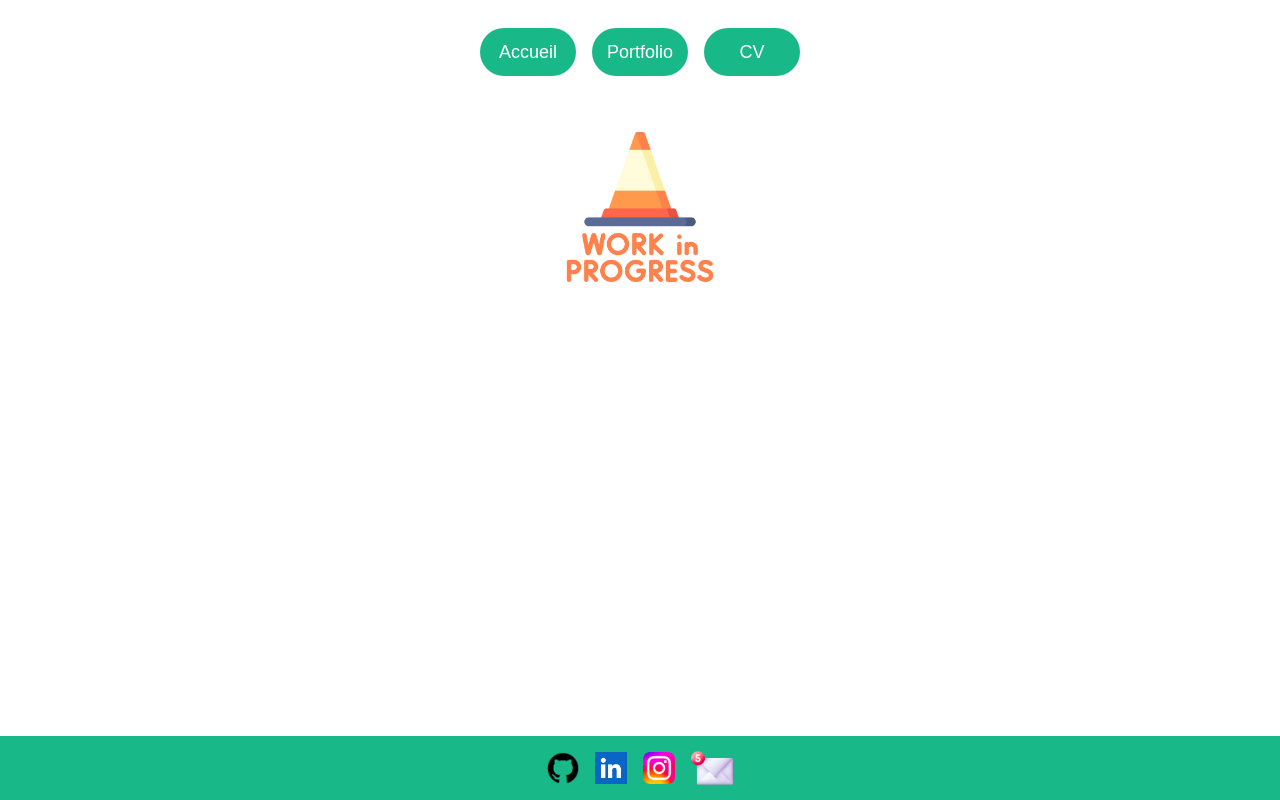
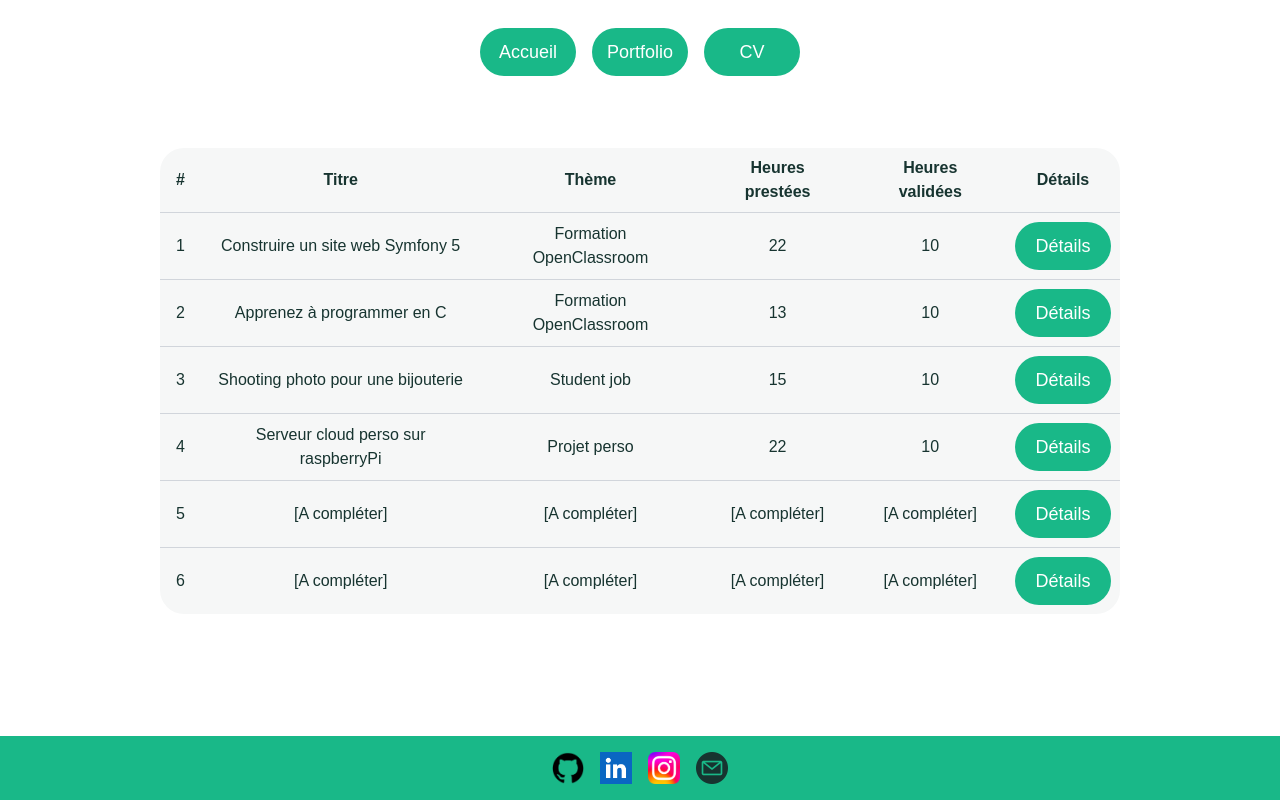
Before and after one commit to jclaerhout/ju-portfolio, a Next.js app: page /portfolio in a window 1280 px wide. Built offline with nearby package versions, Linux system fonts and the light colour scheme; a web font is replaced by a local one.

Commit message:
Started portfolio tab

```diff
--- a/app/Nav.js
+++ /dev/null
@@ -1,23 +0,0 @@
-import Link from "next/link";
-
-function Nav() {
-    return (
-        <nav className="flex items-center justify-center mt-5">
-            <Button href="/">Accueil</Button>
-            <Button href="/portfolio">Portfolio</Button>
-            <Button href="/cv">CV</Button>
-        </nav>
-    );
-}
-
-function Button({ href, children }) {
-    return (
-      <Link href={href}>
-        <button className="m-2 w-24 h-12 rounded-3xl text-lg font-zen-bold bg-lightgreen transform transition-transform duration-500 hover:scale-110">
-          {children}
-        </button>
-      </Link>
-    );
-}
-
-export default Nav;
--- a/app/Footer.js
+++ b/app/components/Footer.js
@@ -14,7 +14,7 @@ function Footer() {
           <Image width={32} height={32} src="/images/instagram-icon.png" alt="Instagram" />
         </a>
         <a href="mailto:julienclaerhout@gmail.com" target="_blank" rel="noopener noreferrer">
-          <Image width={42} height={42} src="/images/mail-icon.png" alt="Mail" />
+          <Image width={32} height={32} src="/images/mail-icon.png" alt="Mail" />
         </a>
       </div>
     </footer>
--- /dev/null
+++ b/app/components/Nav.js
@@ -0,0 +1,13 @@
+import { Button } from './utils';
+
+function Nav() {
+    return (
+        <nav className="flex items-center justify-center mt-5">
+            <Button href="/">Accueil</Button>
+            <Button href="/portfolio">Portfolio</Button>
+            <Button href="/cv">CV</Button>
+        </nav>
+    );
+}
+
+export default Nav;
--- /dev/null
+++ b/app/components/utils.js
@@ -0,0 +1,11 @@
+import Link from 'next/link';
+
+export function Button({ href, children }) {
+    return (
+      <Link href={href}>
+        <button className="m-2 w-24 h-12 rounded-3xl text-lg font-zen-bold bg-lightgreen transform transition-transform duration-500 hover:scale-110">
+          {children}
+        </button>
+      </Link>
+    );
+}
--- a/app/layout.js
+++ b/app/layout.js
@@ -1,6 +1,6 @@
 import "../styles/globals.css";
-import Nav from "./Nav";
-import Footer from "./Footer";
+import Nav from "./components/Nav";
+import Footer from "./components/Footer";
 
 export const metadata = {
   title: "Julien Claerhout",
--- a/app/page.js
+++ b/app/page.js
@@ -1,4 +1,4 @@
-import Home from './Home';
+import Home from './components/Home';
 
 export default function Page() {
   return <Home />;
--- /dev/null
+++ b/app/portfolio/C/page.js
@@ -0,0 +1,11 @@
+import React from 'react';
+
+const Page = () => {
+    return (
+        <div className="flex justify-center items-center my-5">
+            <h1 className="text-4xl text-darkgreen font-bold">Formation C</h1>
+        </div>
+    );
+};
+
+export default Page;
--- a/app/portfolio/page.js
+++ b/app/portfolio/page.js
@@ -1,9 +1,82 @@
-import Image from "next/image";
+import { Button } from '../components/utils';
 
 function Portfolio() {
   return (
-    <div className="flex items-center justify-center">
-      <Image src="/images/work-in-progress.png" alt="Portfolio" width={150} height={150} />
+    <div className="flex flex-col items-center justify-center">
+      <table className="table-auto bg-softgrey rounded-3xl sm:w-3/4 w-11/12 mt-4 overflow-x-auto">
+        <thead>
+          <tr className="border-b border-gray-300">
+            <th className="px-4 py-2 text-darkgreen font-zen-bold">#</th>
+            <th className="px-4 py-2 text-darkgreen font-zen-bold">Titre</th>
+            <th className="px-4 py-2 text-darkgreen font-zen-bold">Thème</th>
+            <th className="px-4 py-2 text-darkgreen font-zen-bold">Heures prestées</th>
+            <th className="px-4 py-2 text-darkgreen font-zen-bold">Heures validées</th>
+            <th className="px-4 py-2 text-darkgreen font-zen-bold">Détails</th>
+          </tr>
+        </thead>
+        <tbody>
+          <tr className="text-center items-center justify-center border-b border-gray-300">
+            <td className="px-4 py-2 text-darkgreen font-zen-medium">1</td>
+            <td className="px-4 py-2 text-darkgreen font-zen-medium">Construire un site web Symfony 5</td>
+            <td className="px-4 py-2 text-darkgreen font-zen-medium">Formation OpenClassroom</td>
+            <td className="px-4 py-2 text-darkgreen font-zen-medium">22</td>
+            <td className="px-4 py-2 text-darkgreen font-zen-medium">10</td>
+            <td>
+              <Button href="/portfolio/symfony">Détails</Button>
+            </td>
+          </tr>
+          <tr className="text-center items-center justify-center border-b border-gray-300">
+            <td className="px-4 py-2 text-darkgreen font-zen-medium">2</td>
+            <td className="px-4 py-2 text-darkgreen font-zen-medium">Apprenez à programmer en C</td>
+            <td className="px-4 py-2 text-darkgreen font-zen-medium">Formation OpenClassroom</td>
+            <td className="px-4 py-2 text-darkgreen font-zen-medium">13</td>
+            <td className="px-4 py-2 text-darkgreen font-zen-medium">10</td>
+            <td>
+              <Button href="/portfolio/C">Détails</Button>
+            </td>
+          </tr>
+          <tr className="text-center items-center justify-center border-b border-gray-300">
+            <td className="px-4 py-2 text-darkgreen font-zen-medium">3</td>
+            <td className="px-4 py-2 text-darkgreen font-zen-medium">Shooting photo pour une bijouterie</td>
+            <td className="px-4 py-2 text-darkgreen font-zen-medium">Student job</td>
+            <td className="px-4 py-2 text-darkgreen font-zen-medium">15</td>
+            <td className="px-4 py-2 text-darkgreen font-zen-medium">10</td>
+            <td>
+              <Button href="/portfolio/photo">Détails</Button>
+            </td>
+          </tr>
+          <tr className="text-center items-center justify-center border-b border-gray-300">
+            <td className="px-4 py-2 text-darkgreen font-zen-medium">4</td>
+            <td className="px-4 py-2 text-darkgreen font-zen-medium">Serveur cloud perso sur raspberryPi</td>
+            <td className="px-4 py-2 text-darkgreen font-zen-medium">Projet perso</td>
+            <td className="px-4 py-2 text-darkgreen font-zen-medium">22</td>
+            <td className="px-4 py-2 text-darkgreen font-zen-medium">10</td>
+            <td>
+              <Button href="/portfolio/pi">Détails</Button>
+            </td>
+          </tr>
+          <tr className="text-center items-center justify-center border-b border-gray-300">
+            <td className="px-4 py-2 text-darkgreen font-zen-medium">5</td>
+            <td className="px-4 py-2 text-darkgreen font-zen-medium">[A compléter]</td>
+            <td className="px-4 py-2 text-darkgreen font-zen-medium">[A compléter]</td>
+            <td className="px-4 py-2 text-darkgreen font-zen-medium">[A compléter]</td>
+            <td className="px-4 py-2 text-darkgreen font-zen-medium">[A compléter]</td>
+            <td>
+              <Button href="/portfolio/">Détails</Button>
+            </td>
+          </tr>
+          <tr className="text-center items-center justify-center">
+            <td className="px-4 py-2 text-darkgreen font-zen-medium">6</td>
+            <td className="px-4 py-2 text-darkgreen font-zen-medium">[A compléter]</td>
+            <td className="px-4 py-2 text-darkgreen font-zen-medium">[A compléter]</td>
+            <td className="px-4 py-2 text-darkgreen font-zen-medium">[A compléter]</td>
+            <td className="px-4 py-2 text-darkgreen font-zen-medium">[A compléter]</td>
+            <td>
+              <Button href="/portfolio/">Détails</Button>
+            </td>
+          </tr>
+        </tbody>
+      </table>
     </div>
   );
 }
--- /dev/null
+++ b/app/portfolio/photo/page.js
@@ -0,0 +1,11 @@
+import React from 'react';
+
+const Page = () => {
+    return (
+        <div className="flex justify-center items-center my-5">
+            <h1 className="text-4xl text-darkgreen font-bold">Photos pour une bijouterie</h1>
+        </div>
+    );
+};
+
+export default Page;
--- /dev/null
+++ b/app/portfolio/pi/page.js
@@ -0,0 +1,11 @@
+import React from 'react';
+
+const Page = () => {
+    return (
+        <div className="flex justify-center items-center my-5">
+            <h1 className="text-4xl text-darkgreen font-bold">Cloud perso sur raspberry Pi</h1>
+        </div>
+    );
+};
+
+export default Page;
--- /dev/null
+++ b/app/portfolio/symfony/page.js
@@ -0,0 +1,11 @@
+import React from 'react';
+
+const Page = () => {
+    return (
+        <div className="flex justify-center items-center my-5">
+            <h1 className="text-4xl text-darkgreen font-bold">Formation symfony</h1>
+        </div>
+    );
+};
+
+export default Page;
```
Also changed, not shown: app/components/Home.js (renamed from app/Home.js), public/images/mail-icon.png.
